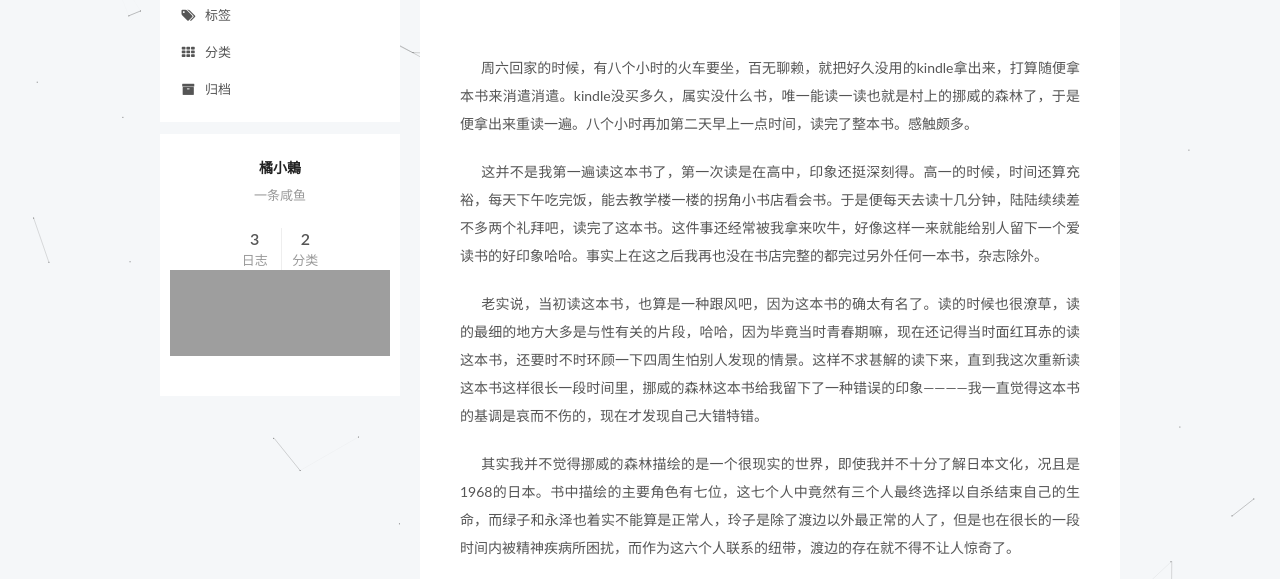
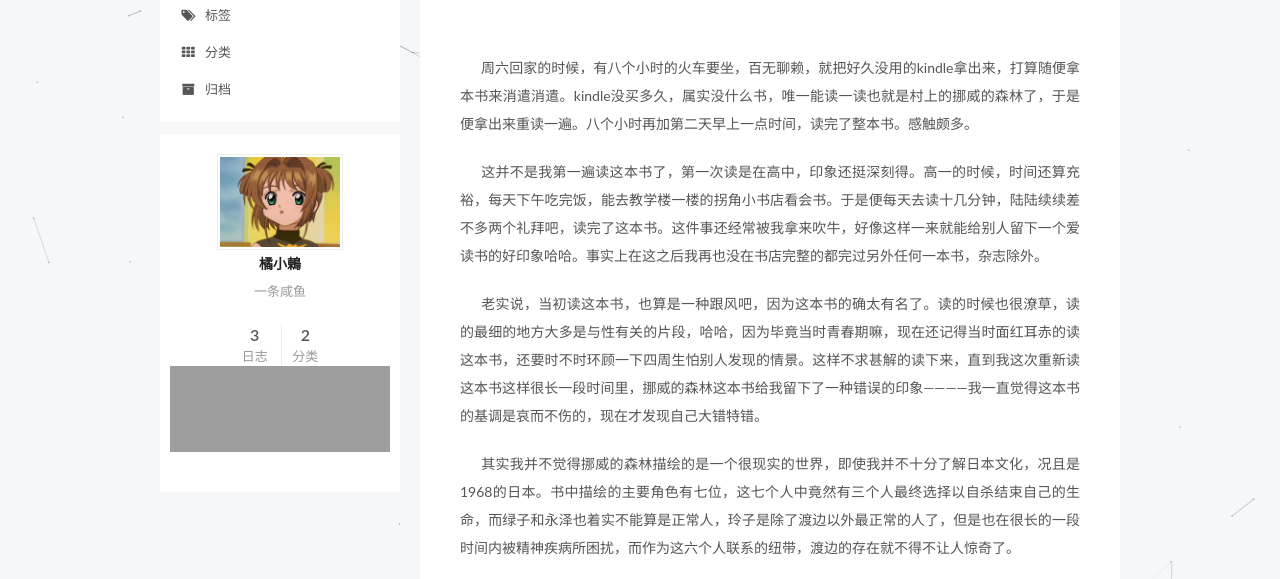
Before and after one commit to gao8319/gao8319.github.io, a plain HTML site: page index.html in a window 1280 px wide. Shown: the part 149-728 px from the top of the page. Drawn offline with Linux system fonts and the light colour scheme; grey boxes are pictures that could not be loaded.

Commit message:
Site updated: 2020-08-07 20:31:52

```diff
--- a/index.html
+++ b/index.html
@@ -255,7 +255,7 @@
     <span hidden itemprop="author" itemscope itemtype="http://schema.org/Person">
       <meta itemprop="name" content="橘小鶇">
       <meta itemprop="description" content="">
-      <meta itemprop="image" content="/images/avatar.gif">
+      <meta itemprop="image" content="/uploads/xiaoying.jpg">
     </span>
 
     <span hidden itemprop="publisher" itemscope itemtype="http://schema.org/Organization">
@@ -411,7 +411,7 @@
     <span hidden itemprop="author" itemscope itemtype="http://schema.org/Person">
       <meta itemprop="name" content="橘小鶇">
       <meta itemprop="description" content="">
-      <meta itemprop="image" content="/images/avatar.gif">
+      <meta itemprop="image" content="/uploads/xiaoying.jpg">
     </span>
 
     <span hidden itemprop="publisher" itemscope itemtype="http://schema.org/Organization">
@@ -556,7 +556,7 @@
     <span hidden itemprop="author" itemscope itemtype="http://schema.org/Person">
       <meta itemprop="name" content="橘小鶇">
       <meta itemprop="description" content="">
-      <meta itemprop="image" content="/images/avatar.gif">
+      <meta itemprop="image" content="/uploads/xiaoying.jpg">
     </span>
 
     <span hidden itemprop="publisher" itemscope itemtype="http://schema.org/Organization">
@@ -714,6 +714,10 @@
       <section class="site-overview-wrap sidebar-panel sidebar-panel-active">
         <div class="site-overview">
           <div class="site-author motion-element" itemprop="author" itemscope itemtype="http://schema.org/Person">
+
+              <img class="site-author-image" itemprop="image"
+                src="/uploads/xiaoying.jpg"
+                alt="橘小鶇" />
 
               <p class="site-author-name" itemprop="name">橘小鶇</p>
               <p class="site-description motion-element" itemprop="description">一条咸鱼</p>
```
Also changed, not shown: 2020/07/02/第一篇博客/index.html (+5 -1 lines), 2020/07/14/被鸽后的琐碎/index.html (+5 -1 lines), 2020/08/03/重读挪威的森林/index.html (+5 -1 lines), archives/2020/07/index.html (+4 -0 lines), archives/2020/08/index.html (+4 -0 lines), archives/2020/index.html (+4 -0 lines), archives/index.html (+4 -0 lines), categories/index.html (+4 -0 lines), categories/生活/index.html (+4 -0 lines), categories/读书/index.html (+4 -0 lines), home/index.html (+4 -0 lines), tags/index.html (+4 -0 lines).
